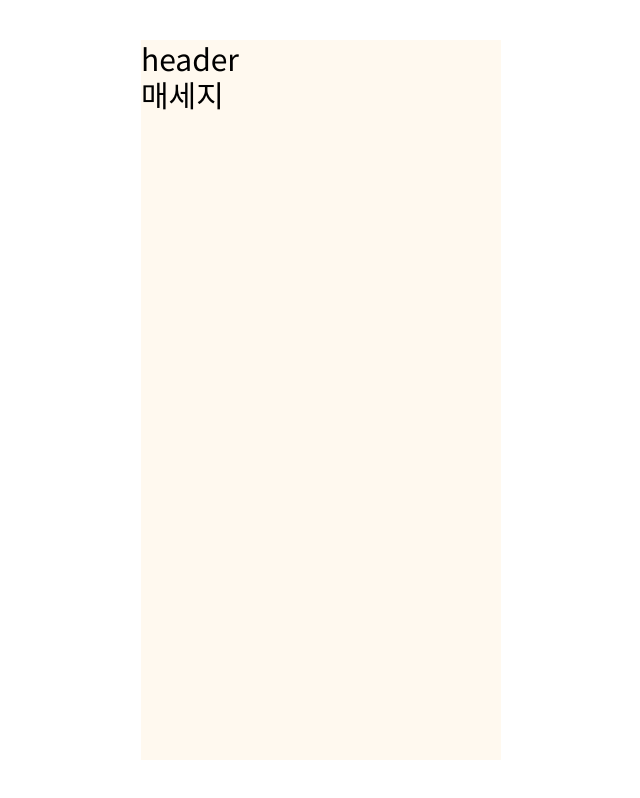
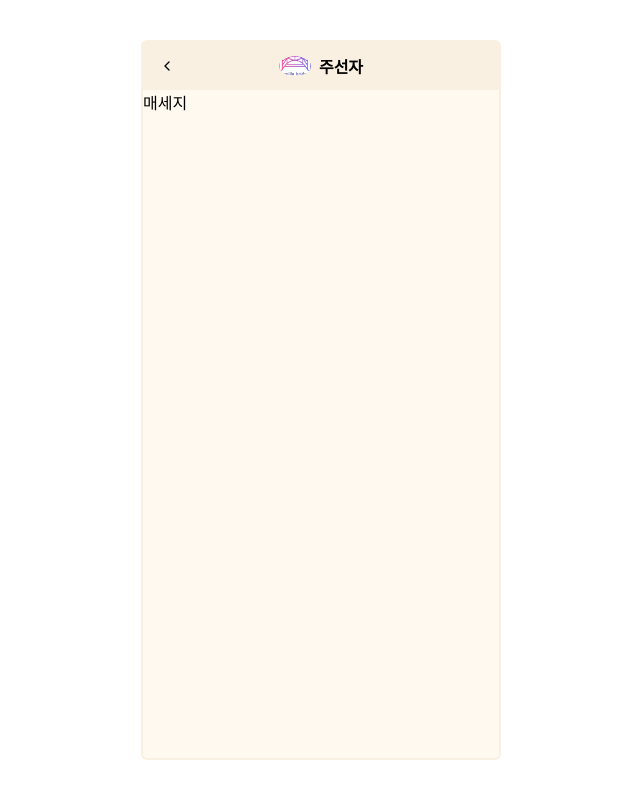
Before and after one commit to CodyMan0/internship_assignment, a React (Vite) app: page / in a window 1280 px wide. Shown: the whole page, without its empty margins (319-959 px from the left). Built offline with nearby package versions, Linux system fonts and the light colour scheme.

Commit message:
Design : Header 컴포넌트 구현

```diff
--- a/src/App.tsx
+++ b/src/App.tsx
@@ -1,5 +1,6 @@
 import { MessageProvider } from "./context/MessageContext";
 import HttpClient from "./http/HttpClient";
+import Chat from "./page/Chat";
 import MessageServiceImpl from "./services/MessageService";
 
 function App() {
@@ -8,10 +9,7 @@ function App() {
 
 	return (
 		<MessageProvider messageService={messageService}>
-			<div className="text-3xl bg-background w-full h-full ">
-				<nav>header</nav>
-				<section>매세지</section>
-			</div>
+			<Chat />
 		</MessageProvider>
 	);
 }
--- /dev/null
+++ b/src/components/Header.tsx
@@ -0,0 +1,22 @@
+// 조건
+// 1. 헤더의 back 아이콘 check
+// 2. user_input 전송 버튼의 아이콘은 머터리얼 아이콘을 사용 (chevron_left, arrow_back)
+import { FiChevronLeft } from "react-icons/fi";
+import ProfileImage from "./ProfileImage";
+
+type Props = {
+	name: string;
+};
+
+const Header = ({ name }: Props) => {
+	return (
+		<nav className="w-full bg-beige py-2 px-4">
+			<div className="flex relative justify-center items-center gap-2">
+				<FiChevronLeft className="absolute left-0" />
+				<ProfileImage url="UI" />
+				<h1 className="font-semibold">{name}</h1>
+			</div>
+		</nav>
+	);
+};
+export default Header;
--- /dev/null
+++ b/src/components/ProfileImage.tsx
@@ -0,0 +1,19 @@
+import counterPartImg from "../assets/bridge.png";
+
+type Props = {
+	url: string;
+};
+
+const ProfileImage = ({ url }: Props) => {
+	return (
+		<div className="w-8 h-8 flex items-center">
+			<img
+				src={counterPartImg}
+				alt="상대방이미지"
+				className="max-w-full h-auto object-cover rounded-[50%]"
+			/>
+		</div>
+	);
+};
+
+export default ProfileImage;
--- /dev/null
+++ b/src/page/Chat.tsx
@@ -0,0 +1,12 @@
+import Header from "../components/Header";
+
+const Chat = () => {
+	return (
+		<div className="bg-background w-full h-full  border-beige border-2 rounded-md">
+			<Header name="주선자" />
+			<section>매세지</section>
+		</div>
+	);
+};
+
+export default Chat;
```
